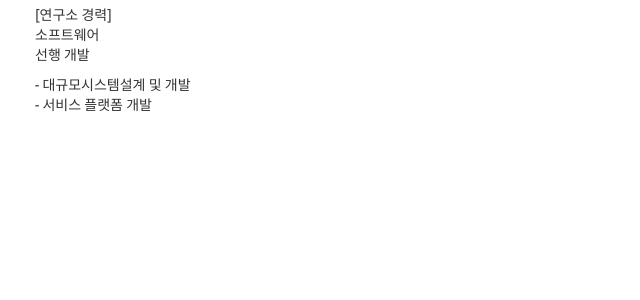
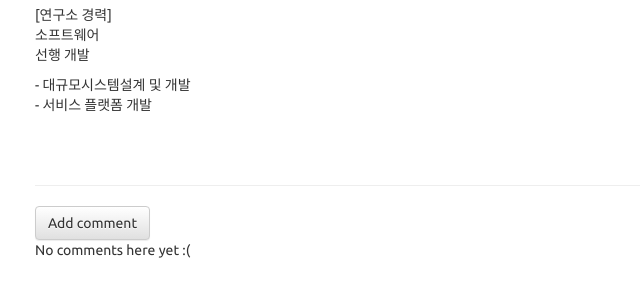
Before and after one commit to floralcustom/bmodel, a Django app: page /post/1/ in a window 1280 px wide. Shown: the part 242-542 px from the top of the page, without its empty margins (0-640 px from the left). Run offline with Django 3.2, Linux system fonts and the light colour scheme; data comes from the database, SQL or seed files in the repository; both versions use the stored data as it was after the commit; some libraries are stand-ins or nearby versions.

Commit message:
Added comment.

```diff
--- a/blog/admin.py
+++ b/blog/admin.py
@@ -1,4 +1,5 @@
 from django.contrib import admin
-from .models import Post
+from .models import Post, Comment
 # Register your models here.
 admin.site.register(Post)
+admin.site.register(Comment)
--- a/blog/models.py
+++ b/blog/models.py
@@ -18,3 +18,20 @@ class Post(models.Model):
 
     def __str__(self):
         return self.title
+
+class Comment(models.Model):
+    post = models.ForeignKey('blog.Post', related_name='comments')
+    author = models.CharField(max_length=200)
+    text = models.TextField()
+    created_date = models.DateTimeField(default=timezone.now)
+    approved_comment = models.BooleanField(default=False)
+
+    def approve(self):
+        self.approved_comment = True
+        self.save()
+
+    def approved_comments(self):
+        return self.comments.filter(approved_comment=True)
+
+    def __str__(self):
+        return self.text
--- a/blog/static/css/blog.css
+++ b/blog/static/css/blog.css
@@ -54,3 +54,7 @@ h1, h2, h3, h4 {
 .post h1 a, .post h1 a:visited {
     color: #000000;
 }
+
+.comment {
+    margin: 20px 0px 20px 20px;
+}
--- a/blog/urls.py
+++ b/blog/urls.py
@@ -9,4 +9,7 @@ urlpatterns = [
     url(r'^drafts/$', views.post_draft_list, name='post_draft_list'),
     url(r'^post/(?P<pk>\d+)/publish/$', views.post_publish, name='post_publish'),
     url(r'^post/(?P<pk>\d+)/remove/$', views.post_remove, name='post_remove'),
+    url(r'^post/(?P<pk>\d+)/comment/$', views.add_comment_to_post, name='add_comment_to_post'),
+    url(r'^comment/(?P<pk>\d+)/approve/$', views.comment_approve, name='comment_approve'),
+    url(r'^comment/(?P<pk>\d+)/remove/$', views.comment_remove, name='comment_remove'),
 ]
--- a/blog/views.py
+++ b/blog/views.py
@@ -1,9 +1,10 @@
 from django.shortcuts import render
-from .models import Post
+from .models import Post, Comment
 from django.utils import timezone
 from django.shortcuts import render, get_object_or_404
-from .forms import PostForm
+from .forms import PostForm, CommentForm
 from django.shortcuts import redirect
+from django.contrib.auth.decorators import login_required
 # Create your views here.
 def post_list(request):
     posts = Post.objects.filter(published_date__lte=timezone.now()).order_by('published_date')
@@ -60,3 +61,29 @@ def post_remove(request, pk):
     post = get_object_or_404(Post, pk=pk)
     post.delete()
     return redirect('blog.views.post_list')
+
+def add_comment_to_post(request, pk):
+    post = get_object_or_404(Post, pk=pk)
+    if request.method == "POST":
+        form = CommentForm(request.POST)
+        if form.is_valid():
+            comment = form.save(commit=False)
+            comment.post = post
+            comment.save()
+            return redirect('blog.views.post_detail', pk=post.pk)
+    else:
+        form = CommentForm()
+    return render(request, 'blog/add_comment_to_post.html', {'form': form})
+
+@login_required
+def comment_approve(request, pk):
+    comment = get_object_or_404(Comment, pk=pk)
+    comment.approve()
+    return redirect('blog.views.post_detail', pk=comment.post.pk)
+
+@login_required
+def comment_remove(request, pk):
+    comment = get_object_or_404(Comment, pk=pk)
+    post_pk = comment.post.pk
+    comment.delete()
+    return redirect('blog.views.post_detail', pk=post_pk)
--- a/templates/blog/post_detail.html
+++ b/templates/blog/post_detail.html
@@ -21,6 +21,25 @@
         <h1>{{ post.title }}</h1>
         <p>{{ post.text|linebreaks }}</p>
     </div>
+        <hr>
+        <a class="btn btn-default" href="{% url 'add_comment_to_post' pk=post.pk %}">Add comment</a>
+        {% for comment in post.comments.all %}
+    {% if user.is_authenticated or comment.approved_comment %}
+    <div class="comment">
+        <div class="date">
+            {{ comment.created_date }}
+            {% if not comment.approved_comment %}
+                <a class="btn btn-default" href="{% url 'comment_remove' pk=comment.pk %}"><span class="glyphicon glyphicon-remove"></span></a>
+                <a class="btn btn-default" href="{% url 'comment_approve' pk=comment.pk %}"><span class="glyphicon glyphicon-ok"></span></a>
+            {% endif %}
+        </div>
+        <strong>{{ comment.author }}</strong>
+        <p>{{ comment.text|linebreaks }}</p>
+    </div>
+    {% endif %}
+{% empty %}
+    <p>No comments here yet :(</p>
+{% endfor %}
     {% endblock %}
 
 </body>
--- a/templates/blog/post_list.html
+++ b/templates/blog/post_list.html
@@ -24,6 +24,7 @@
                                     </div>
                                     <h1><a href="{% url 'post_detail' pk=post.pk %}">{{ post.title }}</a></h1>
                                     <p> {{ post.text|linebreaks }}</p>
+                                   <a href="{% url 'blog.views.post_detail' pk=post.pk %}">Comments: {{ post.comments.count }}</a>
                                 </div>
                             {% endfor %}
                         </div>
```
Also changed, not shown: blog/forms.py (+7 -1 lines), templates/blog/add_comment_to_post.html (added, +10 -0 lines), blog/migrations/0002_comment.py (added), db.sqlite3.
